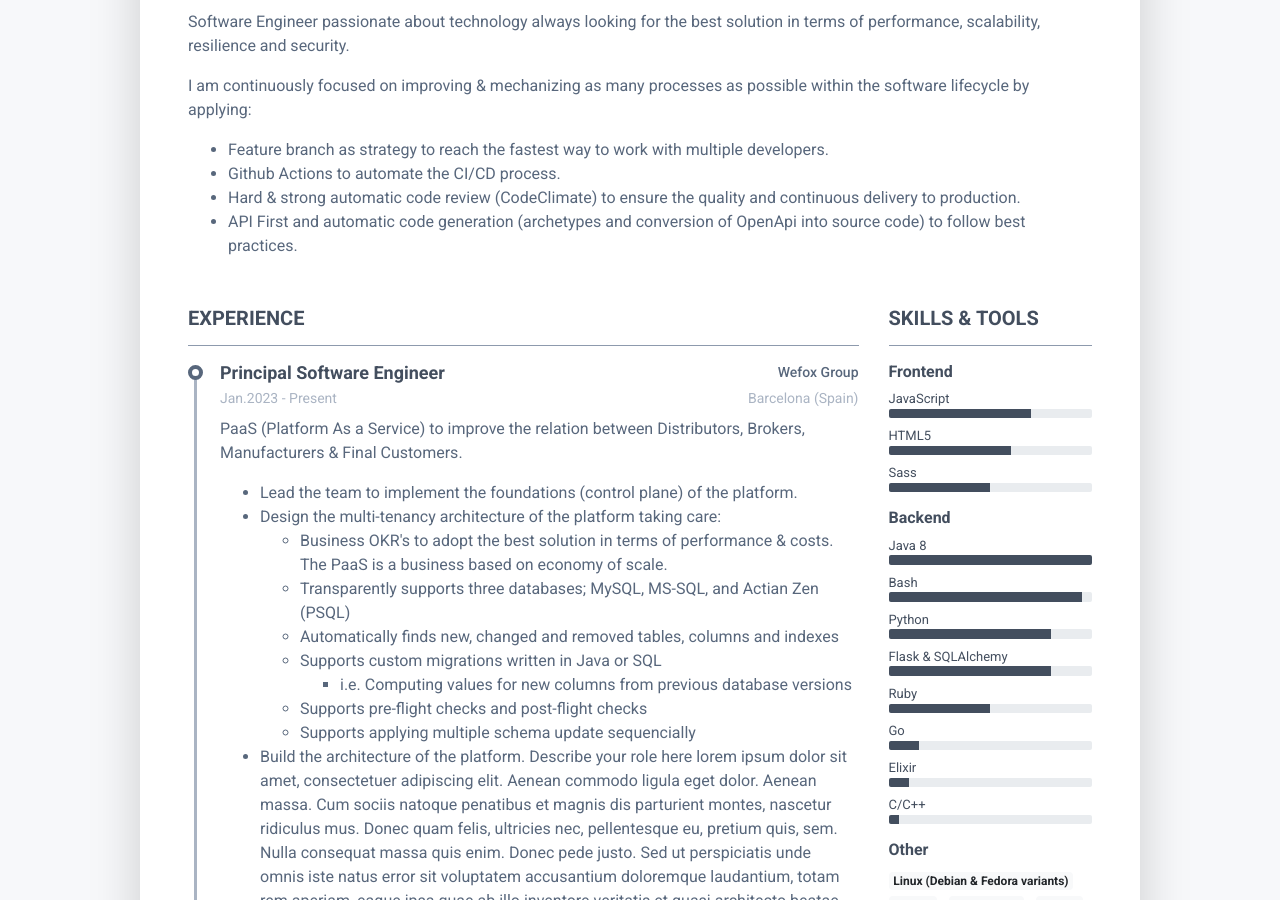
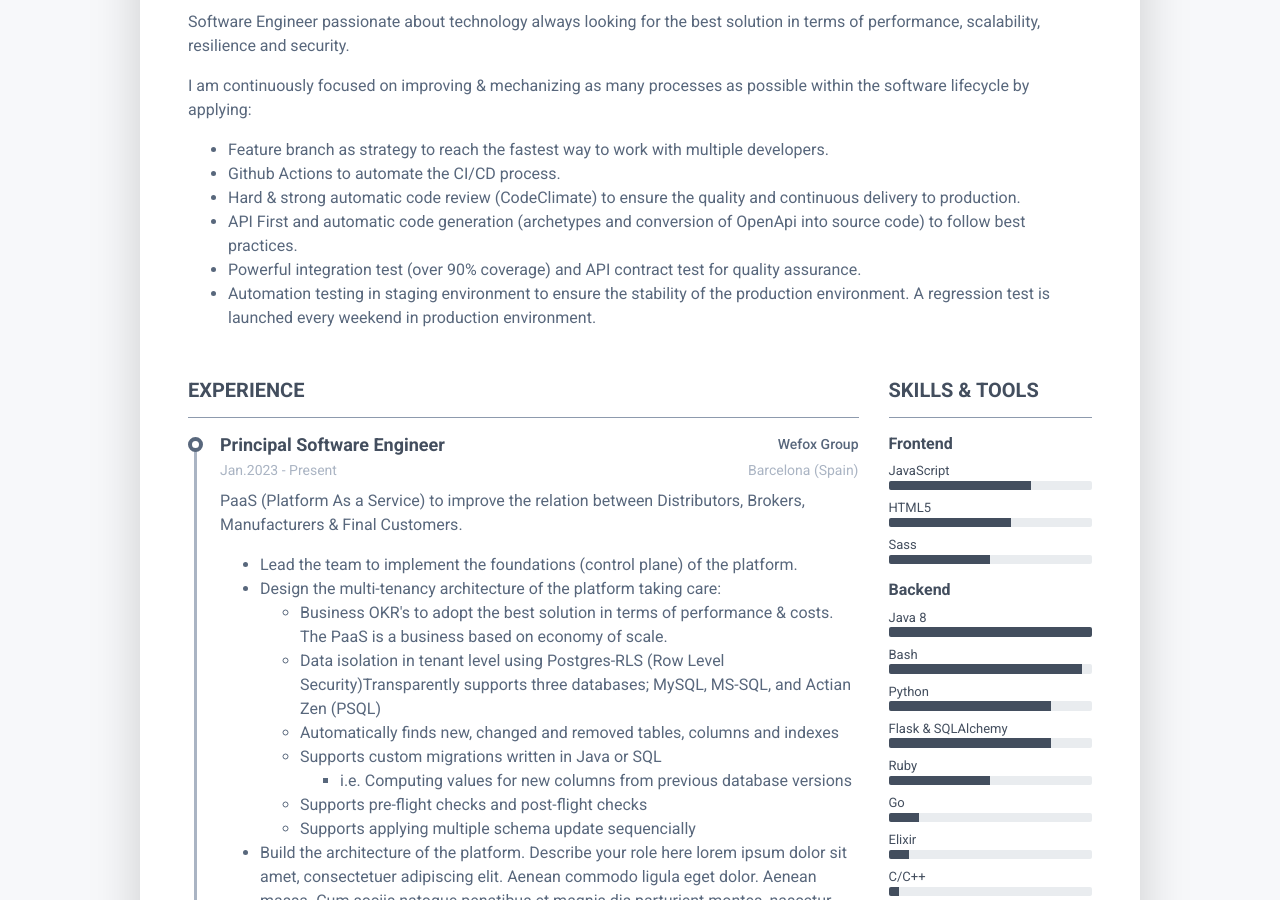
Before and after one commit to avall/avall.github.io, a Jekyll site: the page built from index.html, in a window 1280 px wide and 900 px high, scrolled down 344 px. Built offline with Jekyll 4.4.1, drawn with Linux system fonts in a browser that asks for light colours; nearby versions of some CDN libraries.

Commit message:
About Me

```diff
--- a/_data/data.yml
+++ b/_data/data.yml
@@ -26,6 +26,9 @@ summary:
       quality and continuous delivery to production.
     * API First and automatic code generation (archetypes and
       conversion of OpenApi into source code) to follow best practices.
+    * Powerful integration test (over 90% coverage) and API contract test for quality assurance.
+    * Automation testing in staging environment to ensure the stability of the production environment.
+      A regression test is launched every weekend in production environment.
 
 history:
   title: Experience
@@ -43,7 +46,7 @@ history:
           <div class="d-print-none" markdown="1">
             <ul>
               <li>Business OKR's to adopt the best solution in terms of performance & costs. The PaaS is a business based on economy of scale.</li>
-              <li>Transparently supports three databases; MySQL, MS-SQL, and Actian Zen (PSQL)</li>
+              <li>Data isolation in tenant level using Postgres-RLS (Row Level Security)Transparently supports three databases; MySQL, MS-SQL, and Actian Zen (PSQL)</li>
               <li>Automatically finds new, changed and removed tables, columns and indexes</li>
               <li>Supports custom migrations written in Java or SQL</li>
               <ul>
```
